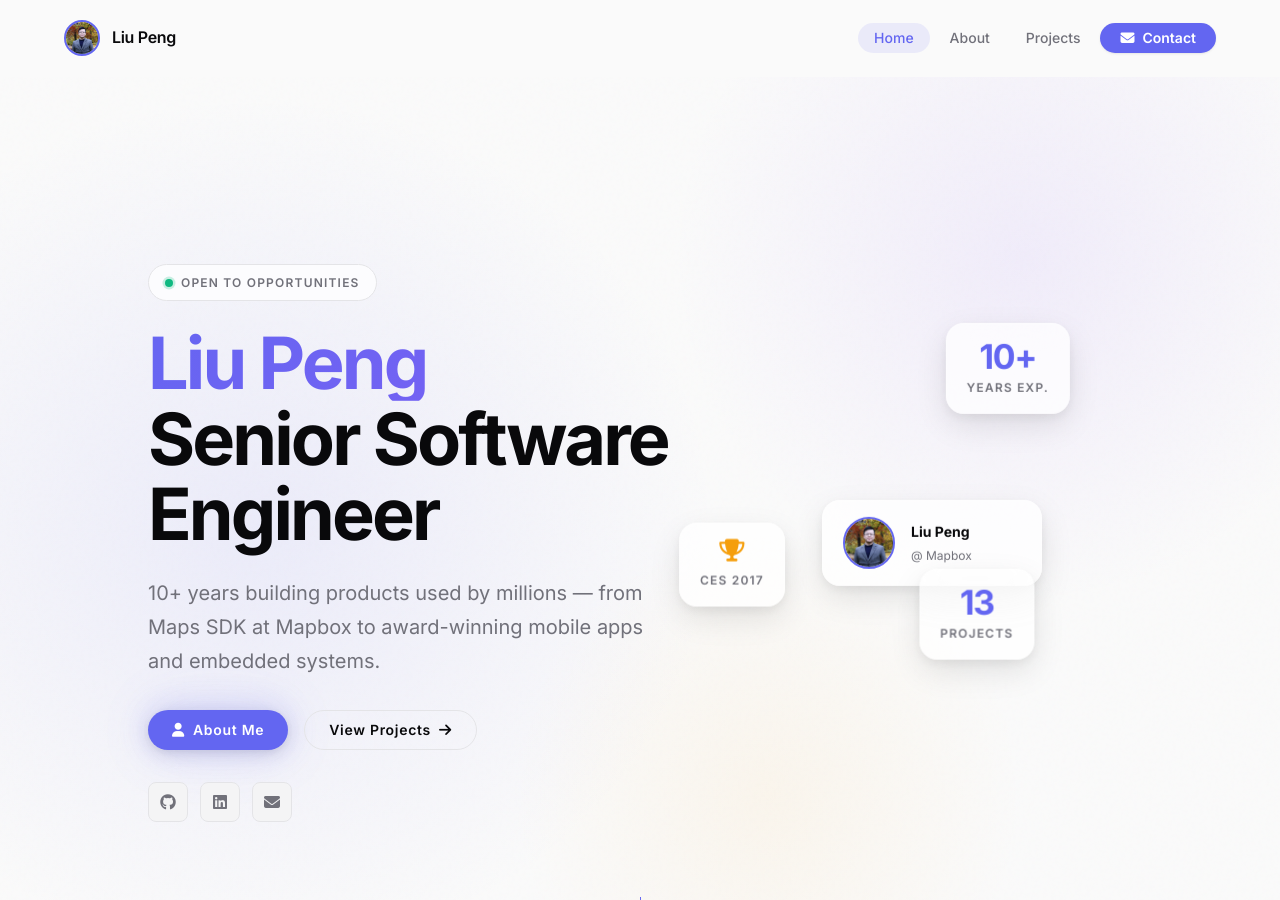
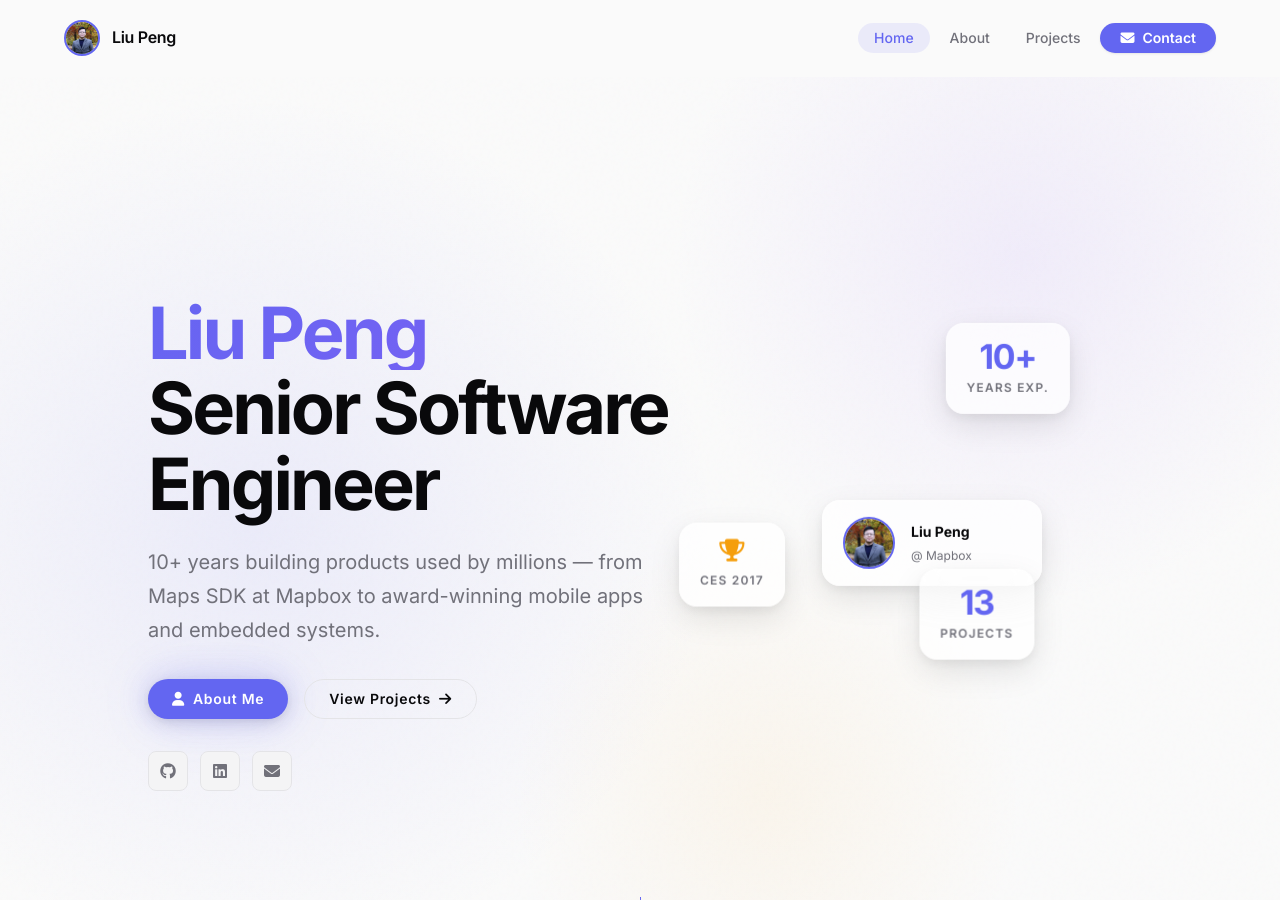
Before and after one commit to pengdev/pengdev.github.io, a Jekyll site: the page built from index.html, in a window 1280 px wide and 900 px high. Built offline with Jekyll 4.4.1, drawn with Linux system fonts in a browser that asks for light colours; the list of posts is cut into pages by our own code.

Commit message:
Remove 'Open to opportunities' badge from front page hero section

```diff
--- a/_layouts/default.html
+++ b/_layouts/default.html
@@ -48,10 +48,6 @@
             <div class="hero-grain" aria-hidden="true"></div>
             <div class="container hero-inner">
                 <div class="hero-text">
-                    <div class="hero-eyebrow">
-                        <span class="hero-status-dot" aria-hidden="true"></span>
-                        <span>Open to opportunities</span>
-                    </div>
                     <h1 class="hero-title">
                         <span class="hero-name">Liu Peng</span>
                         <span class="hero-role">Senior Software<br>Engineer</span>
```
